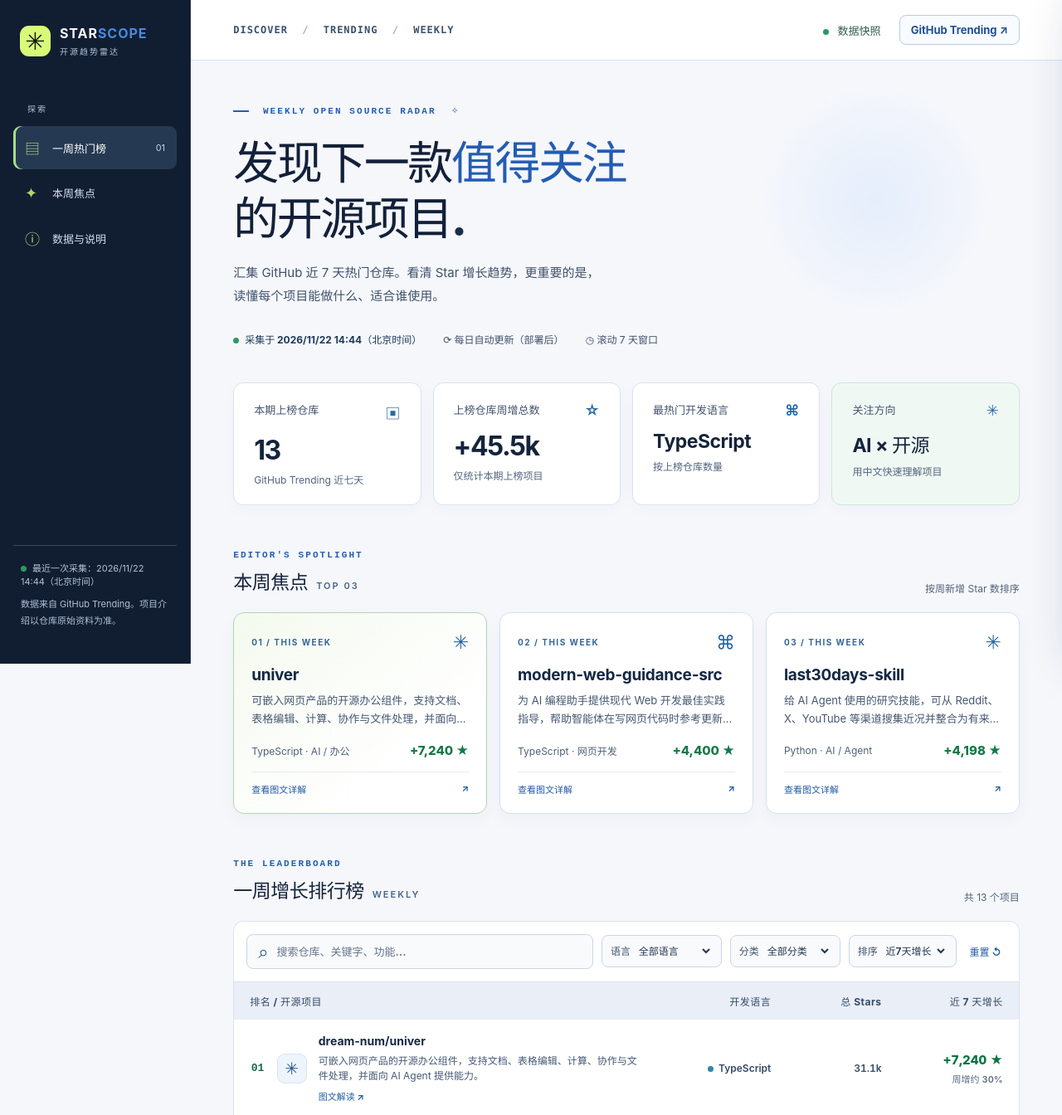
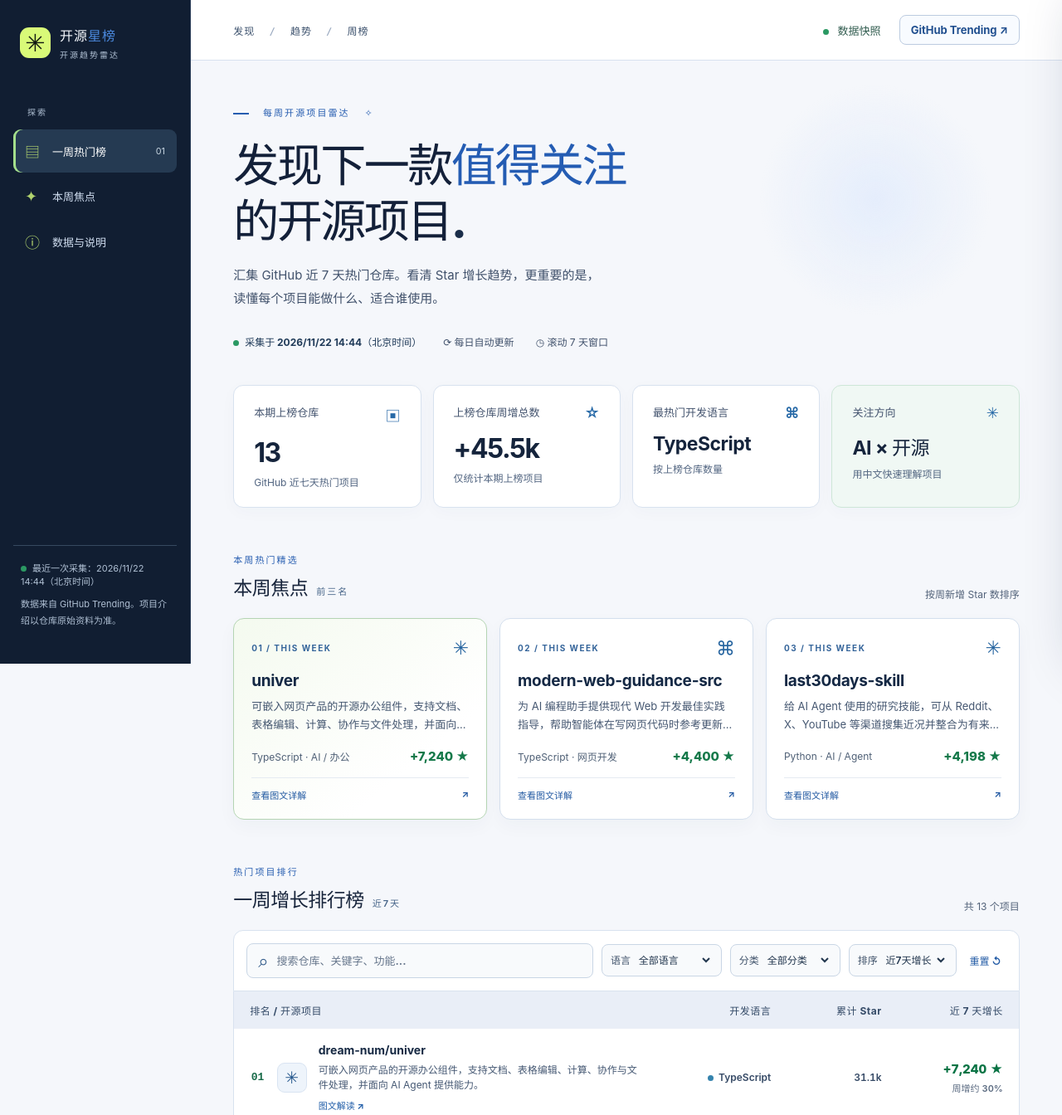
Before and after one commit to wanghanyyy-sketch/star-weekly, a plain HTML site: page index.html in a window 1280 px wide. Shown: the top 1344 px of the page at 83% size. Drawn offline with Linux system fonts and the light colour scheme.

Commit message:
feat: use Chinese headings throughout Star weekly homepage

```diff
--- a/index.html
+++ b/index.html
@@ -5,14 +5,14 @@
   <meta name="viewport" content="width=device-width,initial-scale=1,viewport-fit=cover" />
   <meta name="theme-color" content="#f5f7fb" />
   <meta name="description" content="每天更新的 GitHub 一周热门开源项目榜，中文解读项目用途、功能和 Star 增长。" />
-  <title>StarScope · GitHub 开源周榜</title>
-  <link rel="stylesheet" href="./assets/style.css" />
-  <link rel="stylesheet" href="./assets/contrast-light.css" />
+  <title>开源星榜 · GitHub Star 周排行</title>
+  <link rel="stylesheet" href="./assets/style.css?v=zh20261122" />
+  <link rel="stylesheet" href="./assets/contrast-light.css?v=zh20261122" />
 </head>
 <body>
   <div class="app-shell">
     <aside class="sidebar">
-      <div class="logo"><div class="logo-mark">✳</div><div><strong>STAR<span>SCOPE</span></strong><small>开源趋势雷达</small></div></div>
+      <div class="logo"><div class="logo-mark">✳</div><div><strong>开源<span>星榜</span></strong><small>开源趋势雷达</small></div></div>
       <div class="side-label">探索</div>
       <nav aria-label="主导航">
         <a href="#ranking" class="nav-link active"><span>▤</span> 一周热门榜 <small>01</small></a>
@@ -25,23 +25,23 @@
       </div>
     </aside>
     <main class="main">
-      <header class="topbar"><div class="crumb">DISCOVER <span>/</span> TRENDING <span>/</span> WEEKLY</div><div class="head-actions"><span class="live"><i></i> 数据快照</span><a class="github-link" href="https://github.com/trending?since=weekly" target="_blank" rel="noopener">GitHub Trending ↗</a></div></header>
+      <header class="topbar"><div class="crumb">发现 <span>/</span> 趋势 <span>/</span> 周榜</div><div class="head-actions"><span class="live"><i></i> 数据快照</span><a class="github-link" href="https://github.com/trending?since=weekly" target="_blank" rel="noopener">GitHub Trending ↗</a></div></header>
       <div class="content">
         <section class="hero">
-          <div class="eyebrow"><span class="eyebrow-line"></span> WEEKLY OPEN SOURCE RADAR <span class="spark">✧</span></div>
+          <div class="eyebrow"><span class="eyebrow-line"></span> 每周开源项目雷达 <span class="spark">✧</span></div>
           <h1>发现下一款<span>值得关注</span><br/>的开源项目<span class="hero-dot">.</span></h1>
           <p>汇集 GitHub 近 7 天热门仓库。看清 Star 增长趋势，更重要的是，<br class="desktop"/>读懂每个项目能做什么、适合谁使用。</p>
-          <div class="hero-meta"><span><i class="pulse"></i><b id="updated">数据采集中</b></span><span>⟳ 每日自动更新（部署后）</span><span>◷ 滚动 7 天窗口</span></div>
+          <div class="hero-meta"><span><i class="pulse"></i><b id="updated">数据采集中</b></span><span>⟳ 每日自动更新</span><span>◷ 滚动 7 天窗口</span></div>
         </section>
         <section class="metrics" aria-label="榜单概览">
-          <div class="metric"><div class="metric-label">本期上榜仓库 <span>▣</span></div><div class="metric-number" id="metricProjects">—</div><div class="metric-hint">GitHub Trending 近七天</div></div>
+          <div class="metric"><div class="metric-label">本期上榜仓库 <span>▣</span></div><div class="metric-number" id="metricProjects">—</div><div class="metric-hint">GitHub 近七天热门项目</div></div>
           <div class="metric"><div class="metric-label">上榜仓库周增总数 <span>☆</span></div><div class="metric-number" id="metricStars">—</div><div class="metric-hint">仅统计本期上榜项目</div></div>
           <div class="metric"><div class="metric-label">最热门开发语言 <span>⌘</span></div><div class="metric-number small" id="metricLanguage">—</div><div class="metric-hint">按上榜仓库数量</div></div>
           <div class="metric special"><div class="metric-label">关注方向 <span>✳</span></div><div class="metric-number small">AI × 开源</div><div class="metric-hint">用中文快速理解项目</div></div>
         </section>
-        <section id="top3" class="top-section"><div class="section-title"><div><div class="section-kicker">EDITOR'S SPOTLIGHT</div><h2>本周焦点 <span>TOP 03</span></h2></div><span class="section-small">按周新增 Star 数排序</span></div><div class="spotlight-grid" id="spotlights"></div></section>
+        <section id="top3" class="top-section"><div class="section-title"><div><div class="section-kicker">本周热门精选</div><h2>本周焦点 <span>前三名</span></h2></div><span class="section-small">按周新增 Star 数排序</span></div><div class="spotlight-grid" id="spotlights"></div></section>
         <section id="ranking" class="ranking-section">
-          <div class="section-title"><div><div class="section-kicker">THE LEADERBOARD</div><h2>一周增长排行榜 <span>WEEKLY</span></h2></div><span class="section-small" id="countLabel">正在载入...</span></div>
+          <div class="section-title"><div><div class="section-kicker">热门项目排行</div><h2>一周增长排行榜 <span>近7天</span></h2></div><span class="section-small" id="countLabel">正在载入...</span></div>
           <div class="toolbar">
             <label class="search"><span>⌕</span><input id="search" type="search" placeholder="搜索仓库、关键字、功能..." aria-label="搜索项目"></label>
             <label class="filter-label">语言 <select id="language"><option value="all">全部语言</option></select></label>
@@ -49,18 +49,18 @@
             <label class="filter-label">排序 <select id="sort"><option value="weekly">近7天增长</option><option value="total">总 Star 数</option><option value="growth">增长比例</option></select></label>
             <button id="reset" class="reset-btn" type="button" title="清空筛选">重置 ↺</button>
           </div>
-          <div class="list-head"><span>排名 / 开源项目</span><span>开发语言</span><span>总 Stars</span><span>近 7 天增长</span></div>
+          <div class="list-head"><span>排名 / 开源项目</span><span>开发语言</span><span>累计 Star</span><span>近 7 天增长</span></div>
           <div id="repoList" class="repo-list" aria-live="polite"></div>
           <div id="empty" class="empty" hidden>没有找到符合条件的项目，试试其他关键词或重置筛选。</div>
           <div class="list-foot"><span>说明：这是 GitHub Trending 的上榜项目增长榜，而非 GitHub 全平台仓库的精确增长总榜。</span><button id="exportCsv" type="button">导出 CSV ↗</button></div>
         </section>
-        <footer id="about"><div><strong>STAR<span>SCOPE</span></strong><p>用一张榜单，发现好项目。展示的是公开仓库信息，不代表 GitHub 官方排名或背书。</p></div><div class="foot-right">数据：<a href="https://github.com/trending?since=weekly" target="_blank" rel="noopener">GitHub Trending</a> · 初始示例由 <a href="https://githubtrending.today/weekly/" target="_blank" rel="noopener">GitHub Trending Today</a> 汇编（<a href="https://creativecommons.org/licenses/by/4.0/" target="_blank" rel="noopener">CC BY 4.0</a>）<br/>更新失败时保留旧快照，页面始终显示实际采集时间。<br/>Made for discovering what's next.</div></footer>
+        <footer id="about"><div><strong>开源<span>星榜</span></strong><p>用一张榜单，发现好项目。展示的是公开仓库信息，不代表 GitHub 官方排名或背书。</p></div><div class="foot-right">数据：<a href="https://github.com/trending?since=weekly" target="_blank" rel="noopener">GitHub Trending</a> · 初始示例由 <a href="https://githubtrending.today/weekly/" target="_blank" rel="noopener">GitHub Trending Today</a> 汇编（<a href="https://creativecommons.org/licenses/by/4.0/" target="_blank" rel="noopener">CC BY 4.0</a>）<br/>更新失败时保留旧快照，页面始终显示实际采集时间。<br/>用中文发现值得关注的开源项目。</div></footer>
       </div>
     </main>
   </div>
   <div id="drawerBackdrop" class="drawer-backdrop" hidden></div>
   <aside id="drawer" class="drawer" role="dialog" aria-modal="true" aria-label="项目详情" aria-hidden="true" tabindex="-1"><div class="drawer-scroll"><button type="button" id="closeDrawer" class="close-drawer" aria-label="关闭">✕</button><div id="drawerContent"></div></div></aside>
   <script src="./data/snapshot.js"></script>
-  <script src="./assets/app.js"></script>
+  <script src="./assets/app.js?v=zh20261122"></script>
 </body>
 </html>
```
